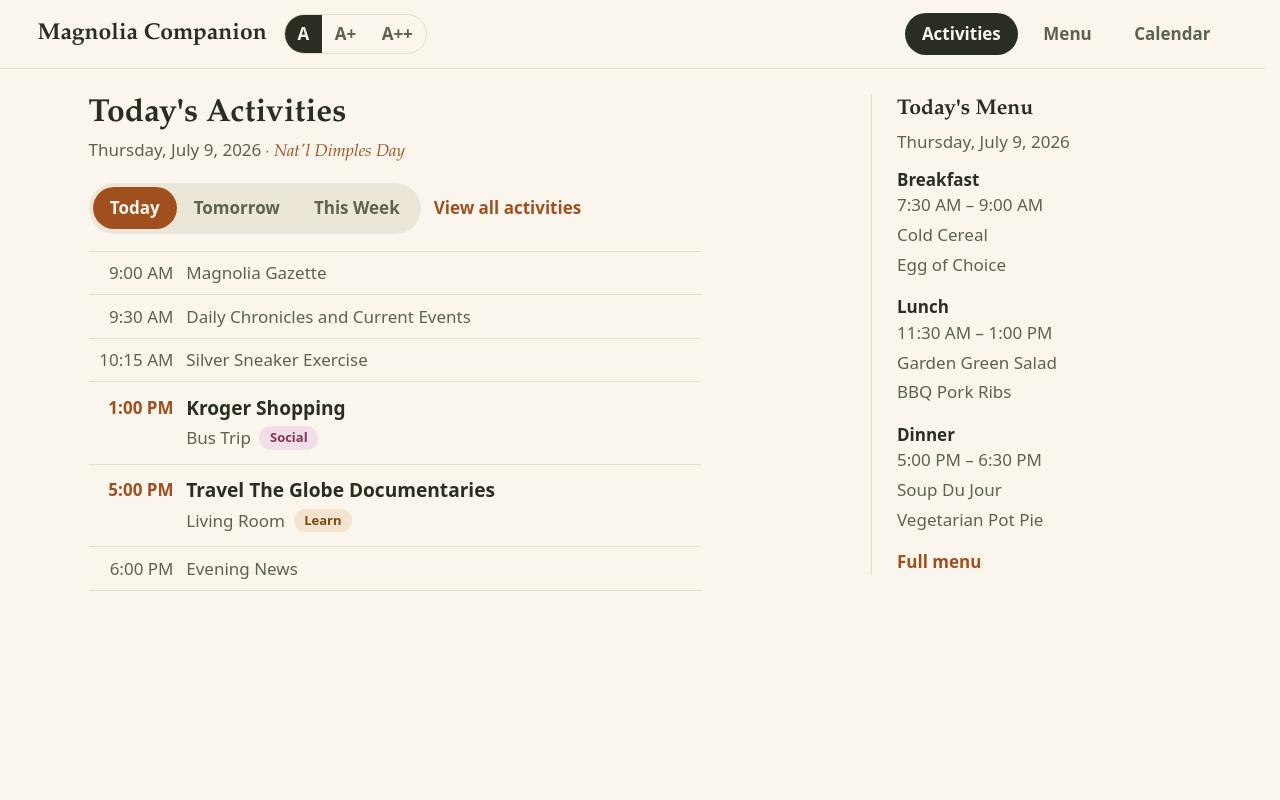
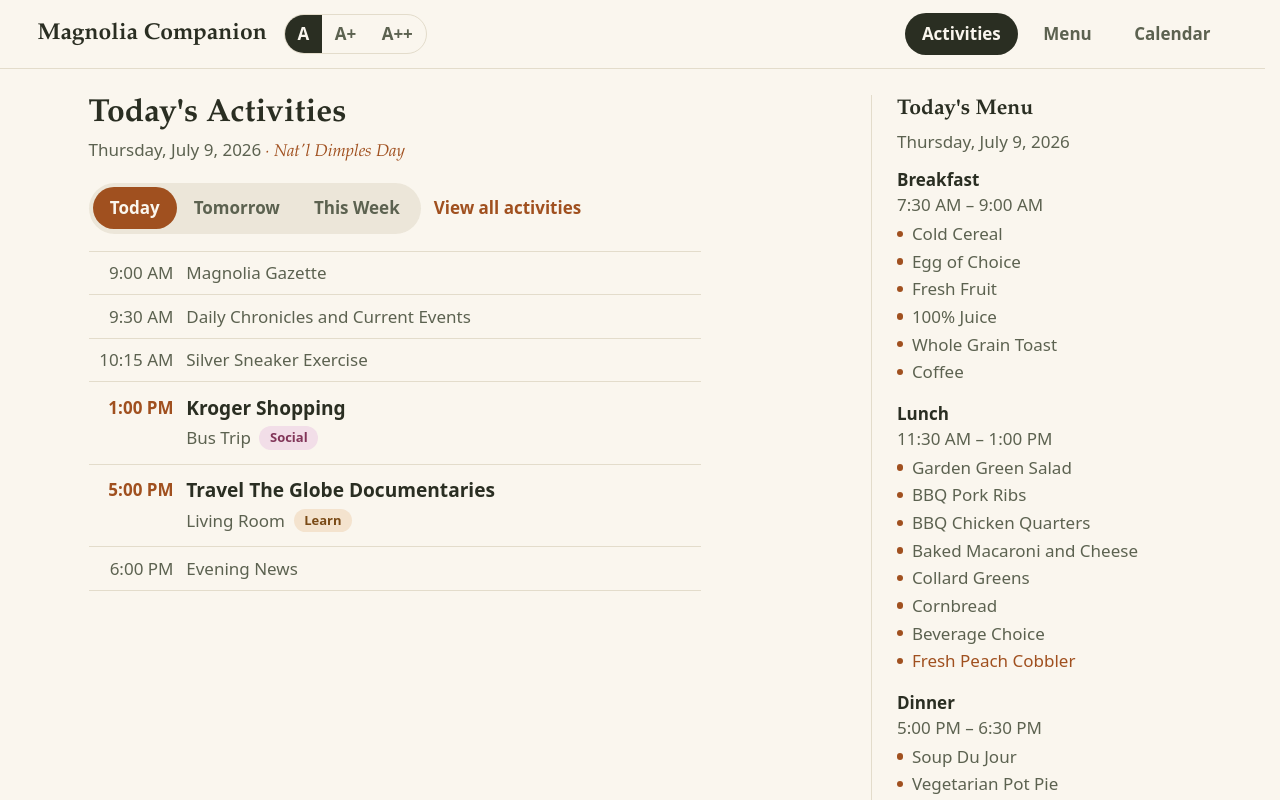
Before and after one commit to dillo/magnolia-companion, a Next.js app: page / in a window 1280 px wide. Shown: the top 800 px of the page. Built offline with nearby package versions, Linux system fonts and the light colour scheme.

Commit message:
fix: show full today menu summary

```diff
--- a/components/HomeClient.tsx
+++ b/components/HomeClient.tsx
@@ -100,7 +100,7 @@ function TodayMenuSummary({ day, today }: { day: MenuDay | null; today: string }
       ) : (
         <div className="space-y-4">
           {MEAL_HOURS.map(([key, label, hours]) => {
-            const items = day[key].items.slice(0, 2);
+            const items = day[key].items;
             return (
               <section key={key}>
                 <div className="mb-1">
@@ -112,8 +112,9 @@ function TodayMenuSummary({ day, today }: { day: MenuDay | null; today: string }
                 ) : (
                   <ul className="space-y-1">
                     {items.map((item, index) => (
-                      <li key={index} className={item.kind === "dessert" ? "text-copper" : ""}>
-                        {item.name}
+                      <li key={index} className="flex gap-2 leading-snug">
+                        <span aria-hidden="true" className="mt-2 h-1.5 w-1.5 shrink-0 rounded-full bg-copper" />
+                        <span className={item.kind === "dessert" ? "text-copper" : ""}>{item.name}</span>
                       </li>
                     ))}
                   </ul>
```
Also changed, not shown: 1 other file (tests, documents, lock files or other folders).
